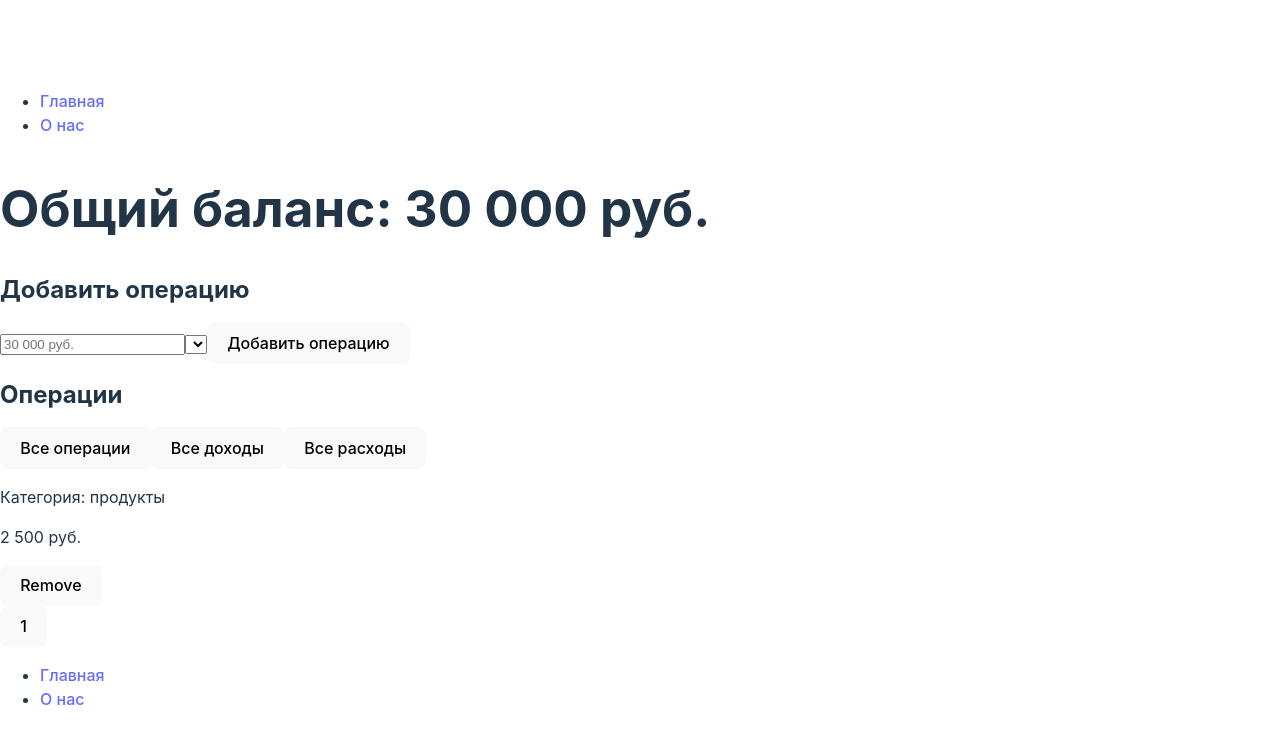
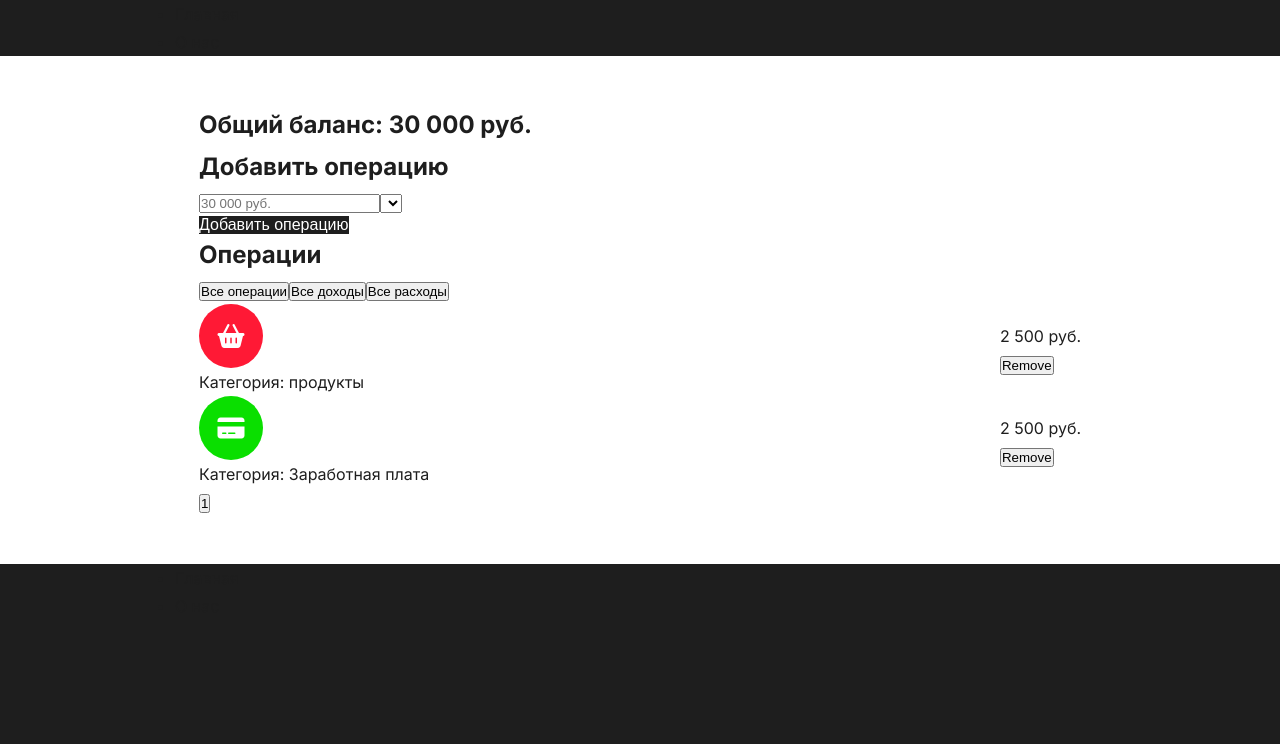
Before and after one commit to froozi/react-budget-app, a React (Vite) app: page / in a window 1280 px wide. Shown: the top 744 px of the page. Built offline with nearby package versions, Linux system fonts and the light colour scheme.

Commit message:
Add style for page and item

```diff
--- a/index.html
+++ b/index.html
@@ -4,7 +4,11 @@
     <meta charset="UTF-8" />
     <link rel="icon" type="image/svg+xml" href="/vite.svg" />
     <meta name="viewport" content="width=device-width, initial-scale=1.0" />
-    <title>Vite + React</title>
+    <link rel="stylesheet" href="https://cdnjs.cloudflare.com/ajax/libs/font-awesome/6.2.1/css/all.min.css" integrity="sha512-MV7K8+y+gLIBoVD59lQIYicR65iaqukzvf/nwasF0nqhPay5w/9lJmVM2hMDcnK1OnMGCdVK+iQrJ7lzPJQd1w==" crossorigin="anonymous" referrerpolicy="no-referrer" />
+    <link rel="preconnect" href="https://fonts.googleapis.com">
+    <link rel="preconnect" href="https://fonts.gstatic.com" crossorigin>
+    <link href="https://fonts.googleapis.com/css2?family=Inter:wght@400;500;600;700&display=swap" rel="stylesheet">
+    <title>React Budget App</title>
   </head>
   <body>
     <div id="root"></div>
--- a/src/components/Footer/Footer.jsx
+++ b/src/components/Footer/Footer.jsx
@@ -3,23 +3,14 @@ import { NavLink } from "react-router-dom";
 const Footer = () => {
     return (
         <footer>
-            <nav>
-                <ul>
-                    <li>
-                        <NavLink to="/">
-                            Главная
-                        </NavLink>
-                    </li>
-
-                    <li>
-                        <NavLink to="/about">
-                            О нас
-                        </NavLink>
-                    </li>
-
-
-                </ul>
-            </nav>
+            <div className="container">
+                <nav>
+                    <ul>
+                        <li><NavLink to="/">Главная</NavLink></li>
+                        <li><NavLink to="/about">О нас</NavLink></li>
+                    </ul>
+                </nav>
+            </div>
         </footer>
     )
 }
--- a/src/components/Header/Header.jsx
+++ b/src/components/Header/Header.jsx
@@ -3,23 +3,14 @@ import { NavLink } from "react-router-dom";
 const Header = () => {
     return (
         <header>
-            <nav>
-                <ul>
-                    <li>
-                        <NavLink to="/">
-                            Главная
-                        </NavLink>
-                    </li>
-
-                    <li>
-                        <NavLink to="/about">
-                            О нас
-                        </NavLink>
-                    </li>
-
-
-                </ul>
-            </nav>
+            <div className="container">
+                <nav>
+                    <ul>
+                        <li><NavLink to="/">Главная</NavLink></li>
+                        <li><NavLink to="/about">О нас</NavLink></li>
+                    </ul>
+                </nav>
+            </div>
         </header>
     )
 }
--- a/src/index.css
+++ b/src/index.css
@@ -1,70 +1,76 @@
-:root {
-  font-family: Inter, Avenir, Helvetica, Arial, sans-serif;
-  font-size: 16px;
-  line-height: 24px;
-  font-weight: 400;
-
-  color-scheme: light dark;
-  color: rgba(255, 255, 255, 0.87);
-  background-color: #242424;
-
-  font-synthesis: none;
-  text-rendering: optimizeLegibility;
-  -webkit-font-smoothing: antialiased;
-  -moz-osx-font-smoothing: grayscale;
-  -webkit-text-size-adjust: 100%;
+*{
+  margin: 0;
+  padding: 0;
+  box-sizing: border-box;
 }
 
-a {
-  font-weight: 500;
-  color: #646cff;
-  text-decoration: inherit;
-}
-a:hover {
-  color: #535bf2;
+body{
+  font-family: 'Inter', sans-serif;
+  font-size: 16px;
+  font-weight: 400;
+  line-height: 1.75;
+  background-color: #1e1e1e;
+  color:#1e1e1e;
 }
 
-body {
-  margin: 0;
-  display: flex;
-  place-items: center;
-  min-width: 320px;
-  min-height: 100vh;
+a{
+  text-decoration: none;
+  color: inherit;
 }
 
-h1 {
-  font-size: 3.2em;
-  line-height: 1.1;
+.container{
+  max-width: 960px;
+  margin: 0 auto;
+  padding: 0 15px;
 }
 
-button {
-  border-radius: 8px;
-  border: 1px solid transparent;
-  padding: 0.6em 1.2em;
-  font-size: 1em;
-  font-weight: 500;
-  font-family: inherit;
-  background-color: #1a1a1a;
-  cursor: pointer;
-  transition: border-color 0.25s;
-}
-button:hover {
-  border-color: #646cff;
-}
-button:focus,
-button:focus-visible {
-  outline: 4px auto -webkit-focus-ring-color;
+.button{
+  display: flex;
+  flex-direction: row;
+  align-items: center;
+  justify-content: center;
+  text-align: center;
+  font-size: 16px;
+
+  color: #fff;
+  background-color: #1e1e1e;
+
+  border: none;
+  outline: none;
 }
 
-@media (prefers-color-scheme: light) {
-  :root {
-    color: #213547;
-    background-color: #ffffff;
-  }
-  a:hover {
-    color: #747bff;
-  }
-  button {
-    background-color: #f9f9f9;
-  }
+section{
+  background-color: #fff;
 }
+.layout{
+  background-color: #fff;
+  padding: 48px 24px;
+  border-radius: 8px;
+}
+
+.item{
+  display: flex;
+  flex-direction: row;
+  align-items: center;
+  justify-content: space-between;
+}
+.item .circle{
+  --size: 64px;
+  width: var(--size);
+  height: var(--size);
+  border-radius: 50%;
+  display: flex;
+  flex-direction: row;
+  align-items: center;
+  justify-content: center;
+  color:#fff;
+  font-size: 24px;
+}
+
+.item .circle.income {
+  background-color: #0adf00;
+}
+
+.item .circle.expense{
+  background-color: #ff1935;
+}
--- a/src/pages/HomePage.jsx
+++ b/src/pages/HomePage.jsx
@@ -2,6 +2,7 @@ const HomePage = () => {
     return (
         <section>
             <div className="container">
+                <div className="layout">
                     <header>
                         <h1>Общий баланс: 30 000 руб.</h1>
                     </header>
@@ -35,11 +36,30 @@ const HomePage = () => {
                         <div className="items">
                             <div className="item">
                                 <div className="item__leftside">
-                                <div className="circle">
-
+                                    <div className="circle expense">
+                                        <i class="fa-solid fa-basket-shopping"></i>
                                     </div>
                                     <p className="category">
                                         Категория: продукты
+                                    </p>
+                                </div>
+                                <div className="item__rightside">
+                                    <p className="total">
+                                        2 500 руб.
+                                    </p>
+
+                                    <button className="item__button">
+                                        Remove
+                                    </button>
+                                </div>
+                            </div>
+                            <div className="item">
+                                <div className="item__leftside">
+                                    <div className="circle income">
+                                        <i class="fa-solid fa-credit-card"></i>
+                                    </div>
+                                    <p className="category">
+                                        Категория: Заработная плата
                                     </p>
                                 </div>
                                 <div className="item__rightside">
@@ -61,6 +81,7 @@ const HomePage = () => {
                         </div>
                     </div>
                 </div>
+            </div>
         </section>
     )
 }
```
Lines whose indentation alone changed are shown as unchanged.
